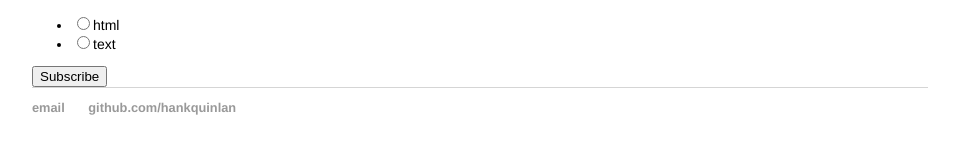
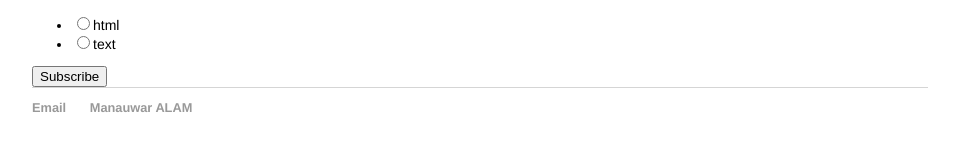
Before and after one commit to alam28/alam28.github.io, a Jekyll site: the page built from _posts/2016-09-28-manauwar-site-launched.md, in a window 1280 px wide. Shown: the part 552-706 px from the top of the page, without its empty margins (160-1119 px from the left). Built offline with Jekyll 4.4.1, drawn with Linux system fonts in a browser that asks for light colours; comment, search, counter and statistics services are not loaded.

Commit message:
Update default.html

```diff
--- a/_layouts/default.html
+++ b/_layouts/default.html
@@ -21,8 +21,8 @@
 			</div><!-- /.container -->
 			<footer>
 	    		<ul>
-	        		<li><a href="mailto:hankquinlanhub@gmail.com">email</a></li>
-	        		<li><a href="https://github.com/hankquinlan">github.com/hankquinlan</a></li>
+	        		<li><a href="mailto:manauwarsheikh@gmail.com">Email</a></li>
+	        		<li><a href="https://github.com/alam28">Manauwar ALAM</a></li>
 				</ul>
 			</footer>
 		</body>
```
